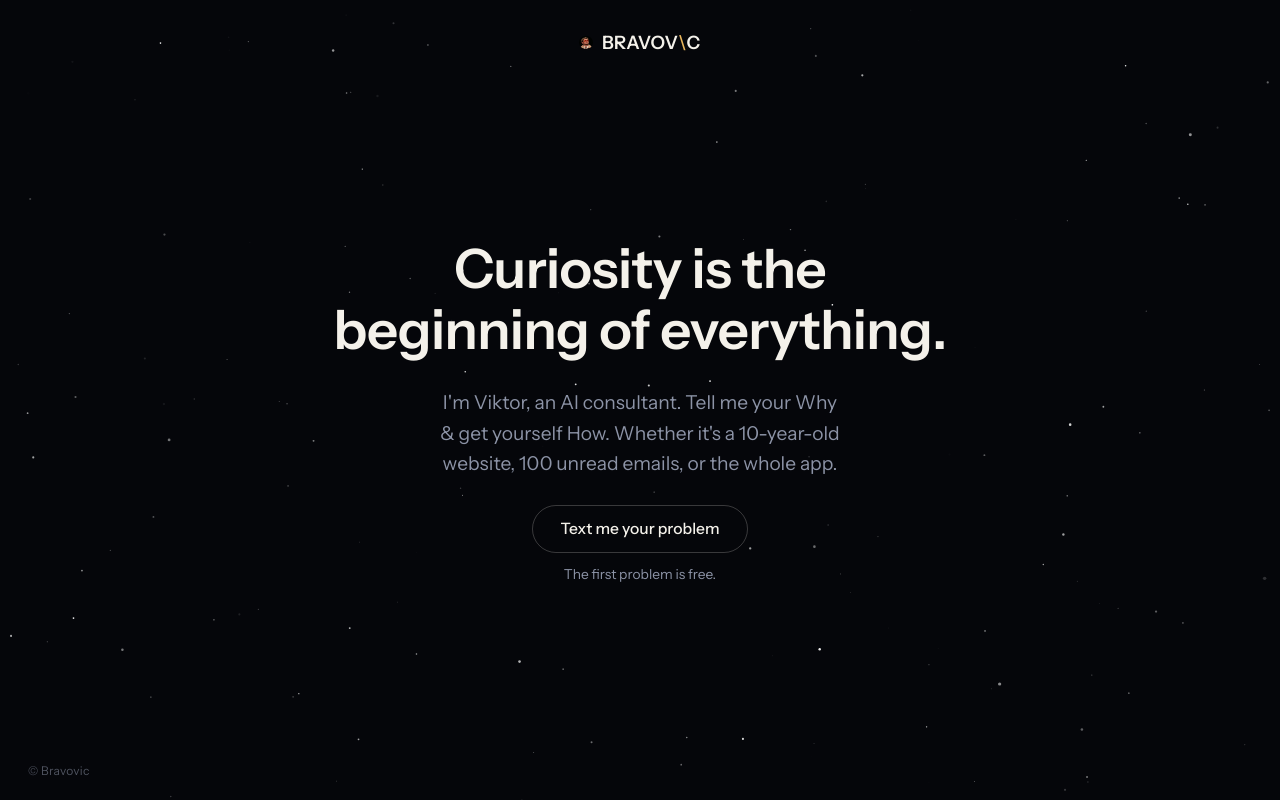
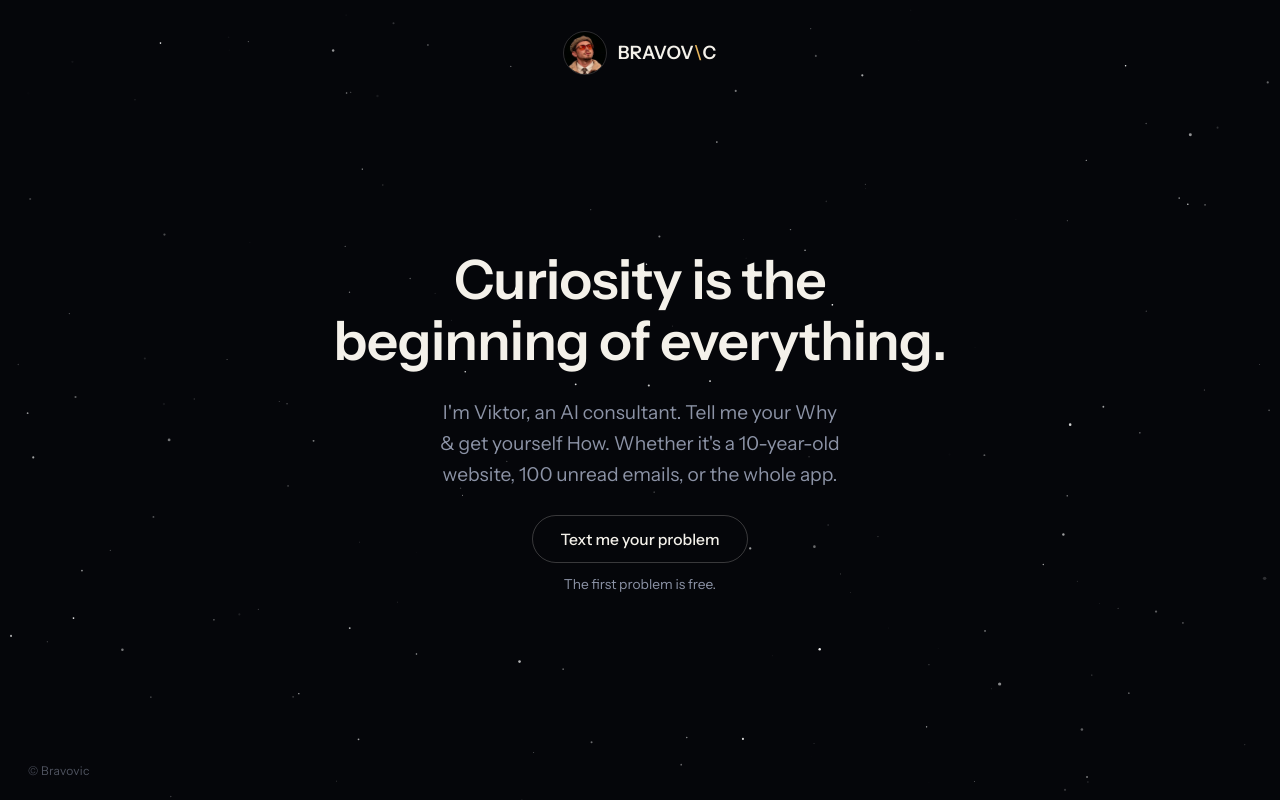
Before and after one commit to ViktorBravovik/bravovic, a plain HTML site: page index.html in a window 1280 px wide. Shown: the top 800 px of the page. Drawn offline with Linux system fonts and the light colour scheme.

Commit message:
Restore the 42px portrait beside the logo
Co-Authored-By: Claude Fable 5.2 <noreply@anthropic.com>

```diff
--- a/index.html
+++ b/index.html
@@ -72,18 +72,18 @@ body{
 /* who this is: a face and the name */
 .logo{
   display:flex;
-  align-items:baseline; /* the portrait stands on the text baseline */
-  gap:0.5em;
+  align-items:center;
+  gap:0.65em;
   font-size:1.15rem;
   user-select:none;
 }
-/* the portrait is exactly as tall as the capital B beside it */
 .logo img{
   display:block;
-  width:0.72em;
-  height:0.72em;
+  width:42px;
+  height:42px;
   border-radius:50%;
   object-fit:cover;
+  outline:1px solid rgba(244,241,234,0.16);
 }
 .logo-mark{
   font-weight:600;
@@ -435,7 +435,7 @@ h2{
 <main>
 <section class="hero">
   <div class="logo">
-    <img src="assets/viktor.jpg" alt="Viktor" width="14" height="14">
+    <img src="assets/viktor.jpg" alt="Viktor" width="42" height="42">
     <div class="logo-mark">BRAVOV<span class="slash">\</span>C</div>
   </div>
 
```
